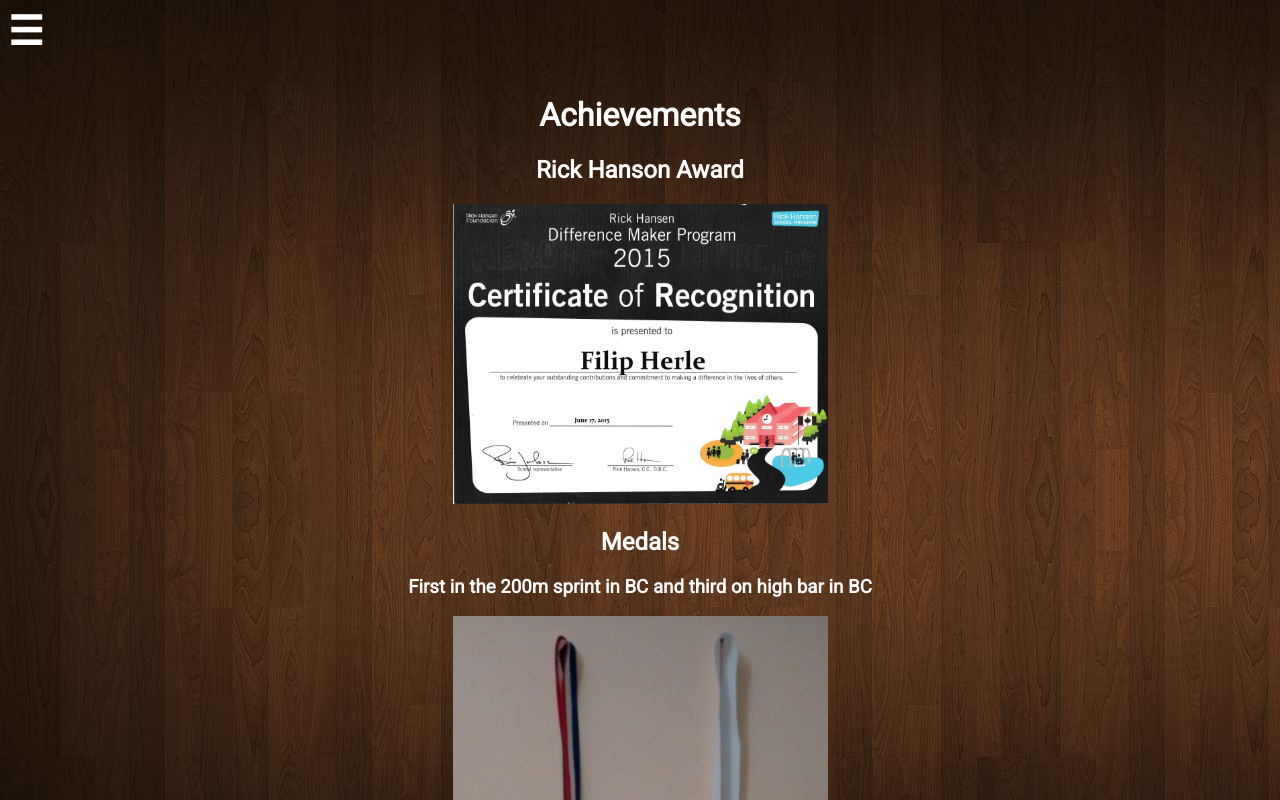
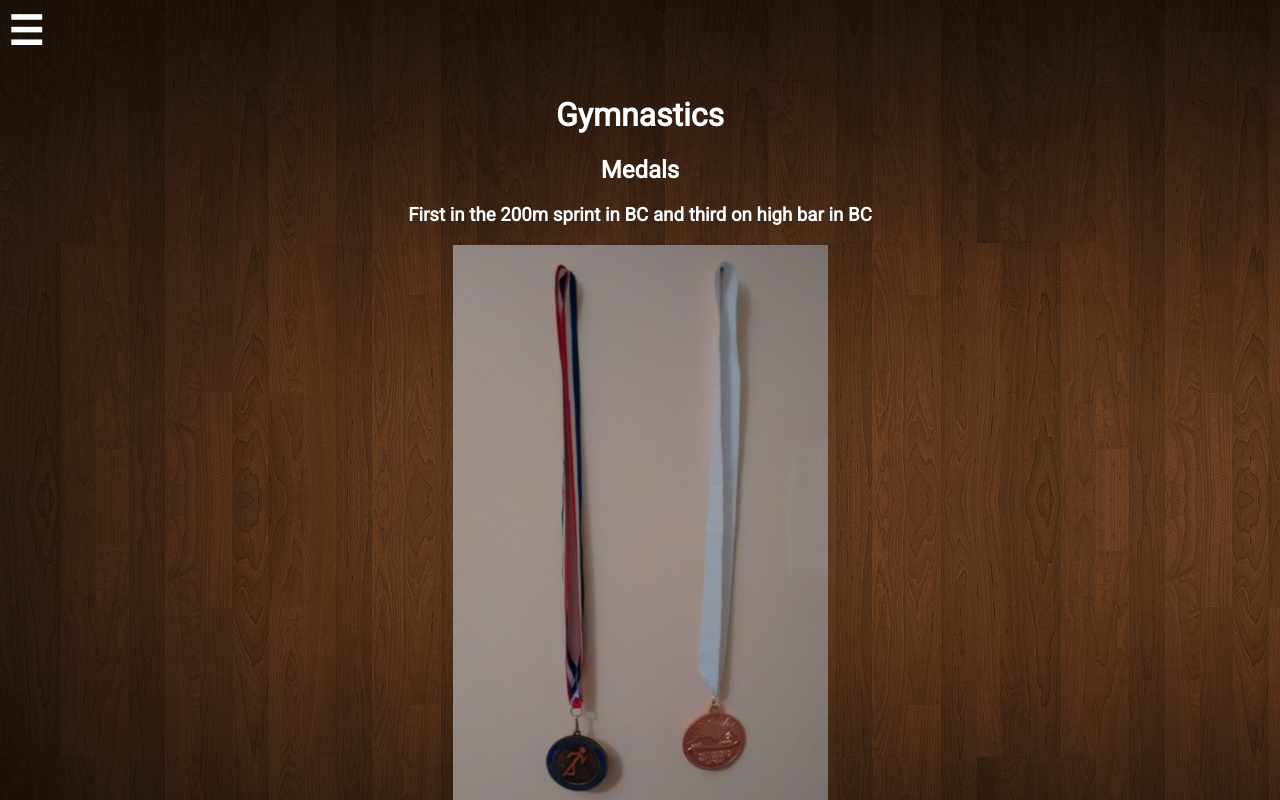
Before and after one commit to filip-school/FrenchWebsite, a plain HTML site: page achievements.html in a window 1280 px wide. Shown: the top 800 px of the page. Drawn offline with Linux system fonts and the light colour scheme.

Commit message:
Update achievements.html

```diff
--- a/achievements.html
+++ b/achievements.html
@@ -12,22 +12,18 @@
     <div id="mySidenav" class="sidenav">
 			<a href="javascript:void(0)" class="closebtn" onclick="closeNav()">&times;</a>
 			<a href="index.html"> Home</a>
-			<a href="achievements.html" style="color: #0075b7;"> Achievements</a>
-			<a href="about.html" > Interests</a>
-			<a href="other.html"> Work/Images</a>
+			<a href="achievements.html" style="color: #0075b7;"> Gymnastics</a>
+			<a href="about.html" > Coding</a>
 		</div>
 		<div class="icon" onclick="openNav()" style="text-decoration: none;"><a href="#">&#9776;</a></div>
 		<div id="main">
 		<style type="text/css">body, a:hover {cursor: url(http://cur.cursors-4u.net/cursors/cur-11/cur1054.cur), progress !important;}</style>
-    	<h1> Achievements </h1>
+    	<h1> Gymnastics </h1>
 		<center>
-		<h2> Rick Hanson Award </h2>
-		<img src="images/rick_hanson.jpg" alt="Rick Hanson Award" style="width:375px;height:300px;">
 		<h2> Medals </h2>
 		<h3>First in the 200m sprint in BC and third on high bar in BC</h3>
 		<img src="images/Medals.jpg" alt="Medals" style="width:375px;height:615px;">
 		<h2> Participating in the BC Winter Games last year </h2>
-		<h2>Shirt</h2>
 	</div>
   </body>
 </html>
```
